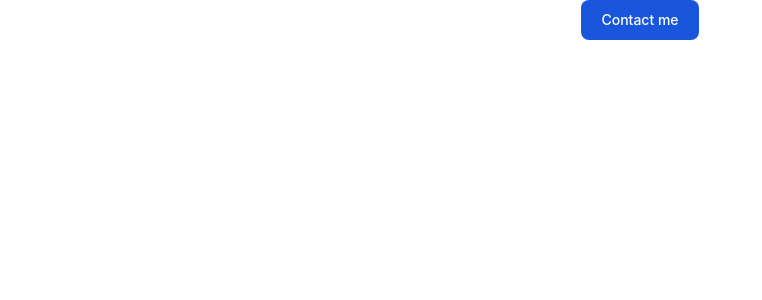
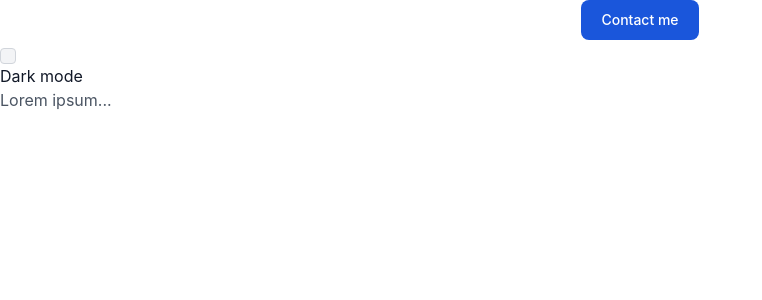
Before and after one commit to TrifonovDenys/CV, a React (Vite) app: page / in a window 1280 px wide. Shown: the top 300 px of the page, without its empty margins (0-762 px from the left). Built offline with nearby package versions, Linux system fonts and the light colour scheme.

Commit message:
theme-logics

```diff
--- a/index.html
+++ b/index.html
@@ -19,6 +19,14 @@
         }
       })(window.location);
     </script>
+    <script>
+      // On page load or when changing themes, best to add inline in `head` to avoid FOUC
+      if (localStorage.getItem('color-theme') === 'dark' || (!('color-theme' in localStorage) && window.matchMedia('(prefers-color-scheme: dark)').matches)) {
+          document.documentElement.classList.add('dark');
+      } else {
+          document.documentElement.classList.remove('dark')
+      }
+  </script>
   </head>
   <body>
     <noscript>You need to enable JavaScript to run this app.</noscript>
--- a/src/App.jsx
+++ b/src/App.jsx
@@ -1,9 +1,28 @@
+import { useEffect, useState } from 'react';
 import Header from './components/Header/Header';
 
 const App = () => {
+  const [currentColorScheme, setCurrentColorScheme] = useState(
+    () => window.localStorage.getItem('color-scheme') || (window.matchMedia('(prefers-color-scheme: dark)').matches ? 'dark' : 'light'),
+);
+
+useEffect(() => {
+  const handleColorSchemeChange = (event) => {
+      const newColorScheme = event.detail;
+      setCurrentColorScheme(newColorScheme);
+  };
+  window.addEventListener('color-scheme-changed', handleColorSchemeChange);
+
+  return () => {
+      window.removeEventListener('color-scheme-changed', handleColorSchemeChange);
+  };
+}, []);
+
   return (
     <>
+    <div className={`${currentColorScheme}`}>
       <Header />
+    </div>
     </>
   );
 };
--- /dev/null
+++ b/src/components/Buttons/ToggleTheme.jsx
@@ -0,0 +1,39 @@
+import { useState } from "react";
+
+const ToggleTheme = () =>{
+    const [currentColorScheme, setCurrentColorScheme] = useState(
+        () => window.localStorage.getItem('color-scheme') || (window.matchMedia('(prefers-color-scheme: dark)').matches ? 'dark' : 'light'),
+    );
+
+    const updateColorScheme = (value) => {
+        const colorScheme = value ? 'dark' : 'light';
+        setCurrentColorScheme(colorScheme);
+        window.localStorage.setItem('color-scheme', colorScheme);
+        const event = new CustomEvent('color-scheme-changed', { detail: colorScheme });
+        window.dispatchEvent(event);
+    };
+//   return(
+//   <button name="color-schema" onClick={currentColorScheme === 'dark'} id="theme-toggle" type="button" className="text-gray-500 dark:text-gray-400 hover:bg-gray-100 dark:hover:bg-gray-700 focus:outline-none focus:ring-4 focus:ring-gray-200 dark:focus:ring-gray-700 rounded-lg text-sm p-2.5">
+//     <svg id="theme-toggle-dark-icon" className="hidden w-5 h-5" fill="currentColor" viewBox="0 0 20 20" xmlns="http://www.w3.org/2000/svg"><path d="M17.293 13.293A8 8 0 016.707 2.707a8.001 8.001 0 1010.586 10.586z"></path></svg>
+//     <svg id="theme-toggle-light-icon" className="hidden w-5 h-5" fill="currentColor" viewBox="0 0 20 20" xmlns="http://www.w3.org/2000/svg"><path d="M10 2a1 1 0 011 1v1a1 1 0 11-2 0V3a1 1 0 011-1zm4 8a4 4 0 11-8 0 4 4 0 018 0zm-.464 4.95l.707.707a1 1 0 001.414-1.414l-.707-.707a1 1 0 00-1.414 1.414zm2.12-10.607a1 1 0 010 1.414l-.706.707a1 1 0 11-1.414-1.414l.707-.707a1 1 0 011.414 0zM17 11a1 1 0 100-2h-1a1 1 0 100 2h1zm-7 4a1 1 0 011 1v1a1 1 0 11-2 0v-1a1 1 0 011-1zM5.05 6.464A1 1 0 106.465 5.05l-.708-.707a1 1 0 00-1.414 1.414l.707.707zm1.414 8.486l-.707.707a1 1 0 01-1.414-1.414l.707-.707a1 1 0 011.414 1.414zM4 11a1 1 0 100-2H3a1 1 0 000 2h1z" fillRule="evenodd" clipRule="evenodd"></path></svg>
+//   </button>
+//   )
+
+  return (
+
+    <div className='flex gap-4'>
+        <div className='flex items-center'>
+            <input
+                onChange={(e) => updateColorScheme(e.target.checked)}
+                checked={currentColorScheme === 'dark'}
+                id='color-schema'
+                type='checkbox'
+                value=''
+                className='w-4 h-4 text-blue-600 bg-gray-100 border-gray-300 rounded focus:ring-blue-500 dark:focus:ring-blue-600 focus:ring-2'
+            />
+        </div>
+    </div>
+  )
+}
+
+export default ToggleTheme
--- a/src/components/Header/Header.jsx
+++ b/src/components/Header/Header.jsx
@@ -1,11 +1,18 @@
 import ContactDrawer from "../ContactDrawer/ContactDrawer"
 import ContactMe from "../Buttons/ContactMe";
-
+import ToggleTheme from "../Buttons/ToggleTheme"
 const Header = () => {
 
   return (
     <>
       <ContactMe/>
+      <ToggleTheme/>
+      <div className="bg-white dark:bg-gray-800">
+  <h1 className="text-gray-900 dark:text-white">Dark mode</h1>
+  <p className="text-gray-600 dark:text-gray-300">
+    Lorem ipsum...
+  </p>
+</div>
       <ContactDrawer />
     </>
   );
--- a/tailwind.config.js
+++ b/tailwind.config.js
@@ -2,9 +2,11 @@ import flowbitePlugin from 'flowbite/plugin';
 
 /** @type {import('tailwindcss').Config} */
 export default {
+  darkMode: 'class',
   content: ['./index.html', './src/**/*.{js,ts,jsx,tsx}', 'node_modules/flowbite-react/lib/esm/**/*.js'],
   theme: {
     extend: {},
+
   },
   plugins: [flowbitePlugin],
 };
```
